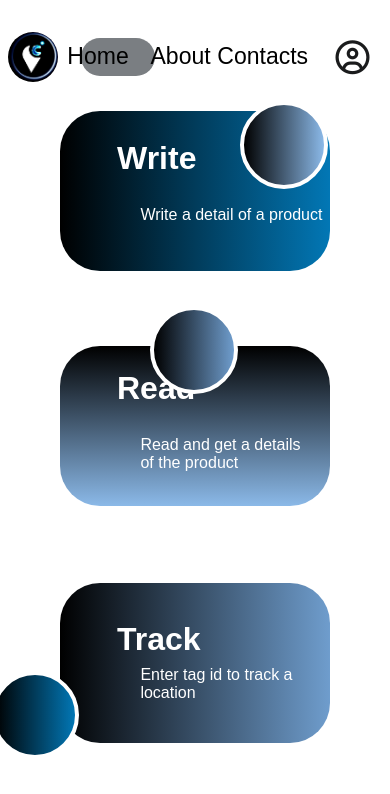
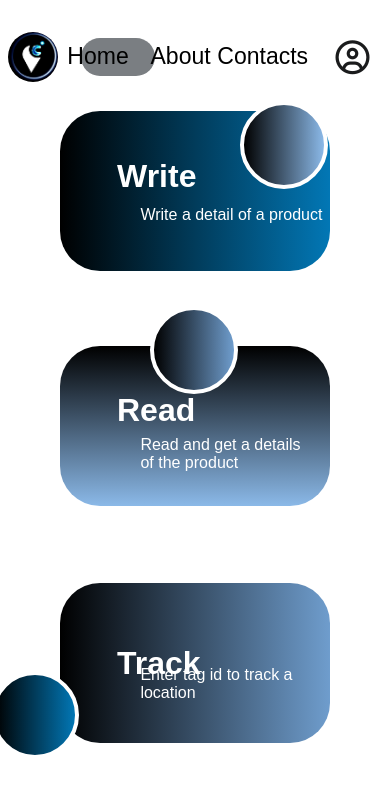
Before and after one commit to Viswa14J/private, a Django app: page / in a window 390 px wide. Shown: the top 794 px of the page. Run offline with Django 5.2, Linux system fonts and the light colour scheme.

Commit message:
home.css

```diff
--- a/rfid/static/home.css
+++ b/rfid/static/home.css
@@ -108,7 +108,7 @@
 .wr{
     text-decoration: none;
     color: white;
-    top: 140px;
+    top: 158px;
     position:fixed ;
     left: 30%;
     cursor: pointer;
@@ -117,7 +117,7 @@
 .re{
     text-decoration: none;
     color: white;
-    top: 370px;
+    top: 392px;
     position:fixed ;
     left: 30%;
     cursor: pointer;
@@ -128,7 +128,7 @@
 .tr{
     text-decoration: none;
     color: white;
-    top: 600px;
+    top: 624px;
     position:fixed ;
     left: 30%;
     cursor: pointer;
```
